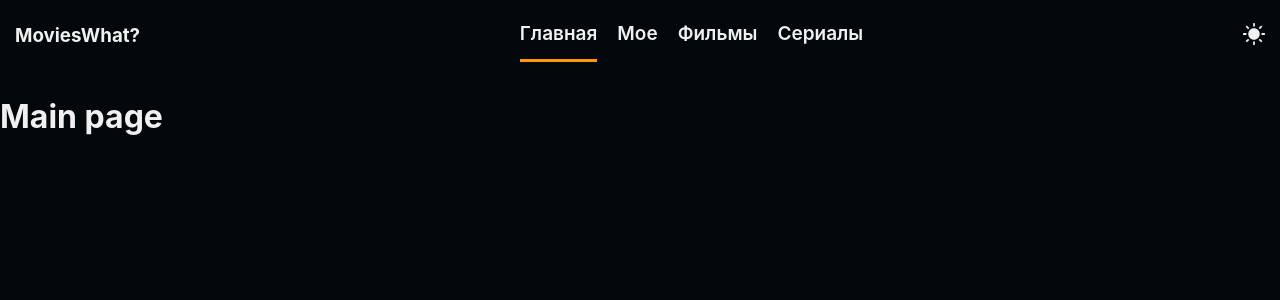
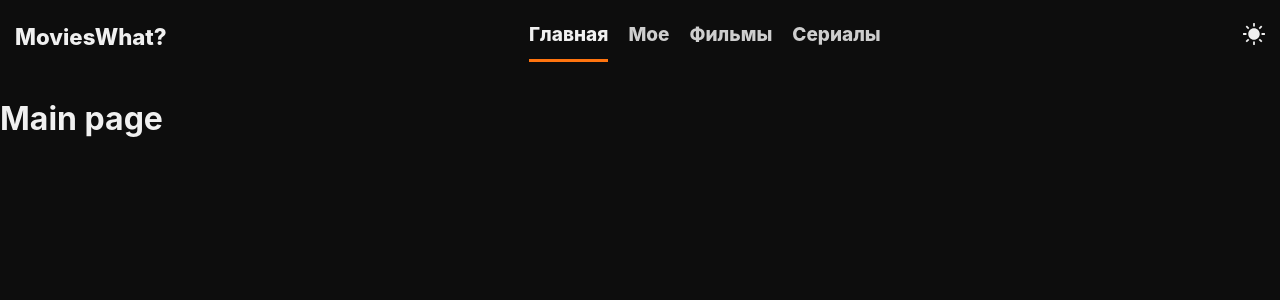
Before and after one commit to CapMoskal/movies_project, a React (Vite) app: page / in a window 1280 px wide. Shown: the top 300 px of the page. Built offline with nearby package versions, Linux system fonts and the light colour scheme.

Commit message:
add a few styles

```diff
--- a/src/components/Header/Header.module.scss
+++ b/src/components/Header/Header.module.scss
@@ -1,7 +1,6 @@
 @mixin headerBtn() {
-  color: var(--colors-text);
-  font-weight: 600;
-  font-size: 19px;
+  color: var(--colors-text-s);
+  font-weight: var(--font-w-bold);
   padding: 10px 0;
   border-bottom: 3px solid #11111100;
   text-decoration: none;
@@ -13,12 +12,14 @@
   display: flex;
   justify-content: space-between;
   align-items: center;
+  font-size: 19px;
 
   h3 {
     margin: 10px 0;
+    font-weight: var(--font-w-bold);
   }
 
-  .header-btns {
+  &-btns {
     display: flex;
     gap: 20px;
 
@@ -29,6 +30,7 @@
       &-active {
         @include headerBtn();
         border-bottom: 3px solid var(--colors-orange);
+        color: var(--colors-text);
       }
     }
   }
--- a/src/components/Main/Main.tsx
+++ b/src/components/Main/Main.tsx
@@ -1,5 +1,5 @@
 import { Route, Routes } from 'react-router-dom'
-import { MainPage } from '../../pages/MainPage'
+import { MainPage } from '../../pages/MainPage/MainPage'
 import { NotFound } from '../../pages/NotFound'
 
 export const Main = () => (
--- a/src/index.scss
+++ b/src/index.scss
@@ -13,10 +13,12 @@
 
 body[data-theme='dark'] {
   --colors-text: #f0f0f0;
-  --colors-bg: #02080b;
+  --colors-text-s: #cecece;
+  --colors-bg: #0d0d0d;
 }
 body[data-theme='light'] {
-  --colors-text: #02080b;
+  --colors-text: #0d0d0d;
+  --colors-text-s: #3e3e3e;
   --colors-bg: #f0f0f0;
 }
 
@@ -26,5 +28,11 @@ body {
   min-height: 100vh;
   color: var(--colors-text);
   background-color: var(--colors-bg);
-  --colors-orange: rgb(255, 153, 0);
+  transition: background-color 0.4s ease, color 0.4s ease;
+
+  --colors-orange: #ff740f;
+
+  --font-w-thin: 300;
+  --font-w-mid: 500;
+  --font-w-bold: 800;
 }
--- a/src/store.ts
+++ b/src/store.ts
@@ -23,3 +23,7 @@ export const store = configureStore({
 
 export type TRootState = ReturnType<typeof store.getState>
 export type AppDispatch = ReturnType<typeof store.dispatch>
+
+// сделать запрос на фильмы
+// настроить конфиг
+// рендер фильмов на главную страницу
```
Also changed, not shown: src/pages/MainPage/MainPage.tsx (renamed from src/pages/MainPage.tsx).
